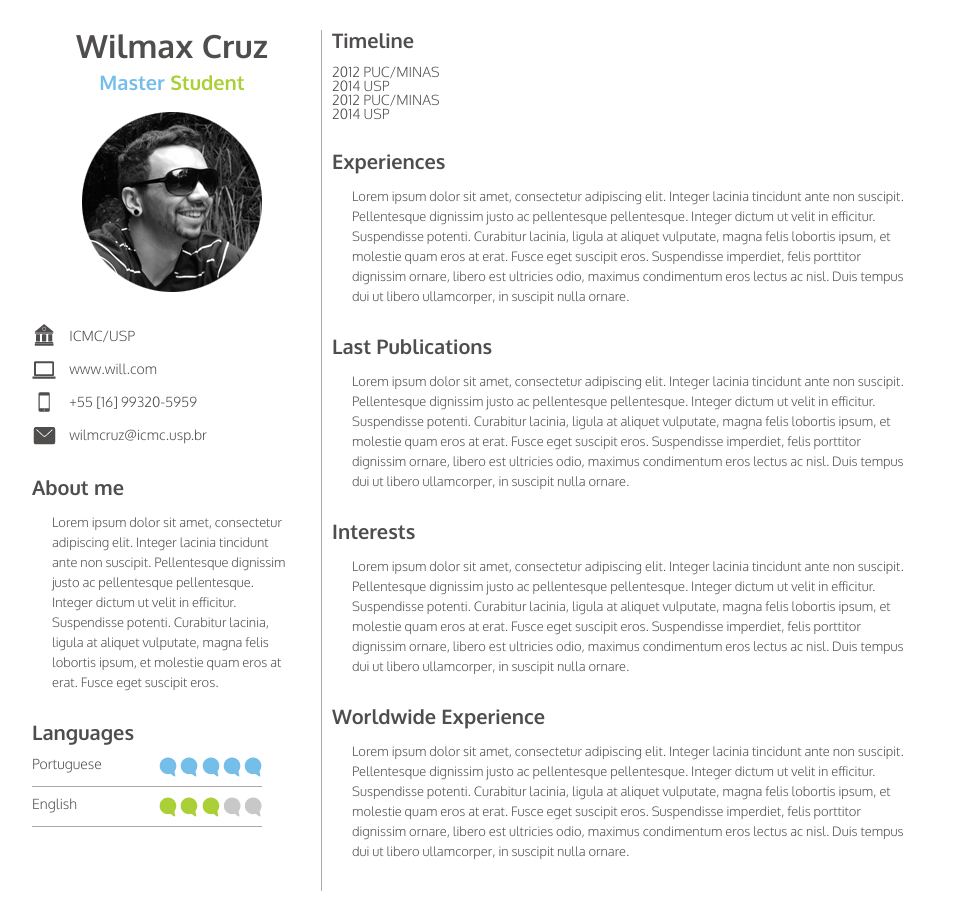
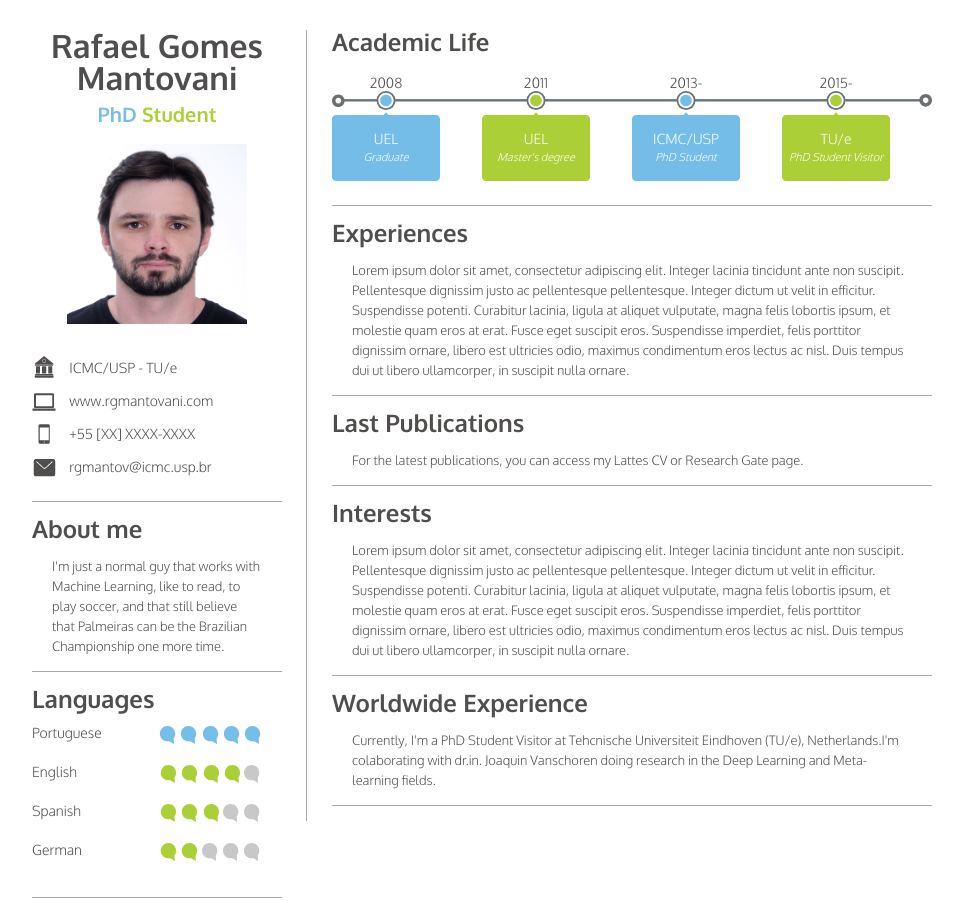
Before and after one commit to rgmantovani/webpage, a plain HTML site: page site/index.html in a window 1280 px wide. Shown: the whole page, without its empty margins (158-1121 px from the left). Drawn offline with Linux system fonts and the light colour scheme.

Commit message:
RG: first changes with my personal data

```diff
--- a/site/css/general.css
+++ b/site/css/general.css
@@ -59,7 +59,7 @@ body {
 .col-left {
 	position: absolute;
 	left: 0;
-	width: 280px;
+	width: 250px;
 }
 
 .col-right {
@@ -68,16 +68,19 @@ body {
 	width: 600px;
 	border: 0;
 	border-left: 1px solid #aaa;
-	padding-left: 10px;
+	padding-left: 25px;
 }
 
 .area {
-	margin-bottom: 30px;
+	padding-bottom: 15px;
+	border: 0;
+	border-bottom: 1px solid #aaa;
+	margin-bottom: 15px;
 }
 
 h1.title {
 	font-weight: 700;
-	font-size: 20px;
+	font-size: 24px;
 	margin-bottom: 15px;
 }
 
@@ -147,7 +150,6 @@ h1.title {
 .lang {
 	padding-bottom: 15px;
 	margin-bottom: 10px;
-	border-bottom: 1px solid #aaa;
 	width: 230px;
 }
 
@@ -155,7 +157,7 @@ h1.title {
 	width: 18px;
 	height: 20px;
 	display: inline-block;
-	background:url("images/languages.png") no-repeat 0 0;
+	background:url("images/languages.svg") no-repeat 0 0;
 }
 
 .lang .check-blue {
@@ -165,3 +167,55 @@ h1.title {
 .lang .check-green {
 	background-position: -36px 0;
 }
+
+.academic-life {
+	height: 160px;
+}
+
+.academic-life ul.timeline {
+	margin-top: 40px;
+	position: relative;
+	width: 600px;
+	height: 13px;
+	background:url("images/timeline.svg") no-repeat 0 0;
+}
+
+.academic-life ul.timeline > li {
+	background: url("") no-repeat center 15px;
+	position: absolute;
+	top: -18px;
+	left: 0;
+	height: 105px;
+	width: 108px;
+}
+
+.academic-life ul.timeline > li.point1 {
+	background-image: url("images/point1.svg");
+}
+
+.academic-life ul.timeline > li.point2 {
+	background-image: url("images/point2.svg");
+}
+
+.academic-life .date {
+	left: 0;
+	top: 0;
+	display: block;
+	position: relative;
+	text-align: center;
+}
+
+.academic-life .institute {
+	color: #fff;
+	text-align: center;
+	display: block;
+	top: 39px;
+	left: 0;
+	position: relative;
+	line-height: 19px;
+}
+
+.academic-life .institute > span {
+	font-size: 11px;
+	font-style: italic;
+}
--- a/site/index.html
+++ b/site/index.html
@@ -2,7 +2,7 @@
 <html xmlns="http://www.w3.org/1999/xhtml">
 <head>
 	<meta http-equiv="Content-Type" content="text/html; charset=utf-8" />
-	<title>Wilmax Cruz</title>
+	<title>Rafael Gomes Mantovani personal webpage</title>
 	<link rel="shortcut icon" href="css/images/favicon.ico">
 	<link href='http://fonts.googleapis.com/css?family=Oxygen:300,400,700' rel='stylesheet' type='text/css'>
 	<link href="css/reset.css" rel="stylesheet" type="text/css" />
@@ -16,32 +16,32 @@
 	<div class="section">
 		<div class="col-left">
 			<div class="area">
-				<div class="name">Wilmax Cruz</div>
-				<div class="career"><span class="blue">Master</span> <span class="green">Student</span></div>
+				<div class="name">Rafael Gomes Mantovani</div>
+				<div class="career"><span class="blue">PhD</span> <span class="green">Student</span></div>
 				<div class="photo">
-					<img src="images/perfil.png" alt="Wilmax Cruz">
+					<img src="images/rgmantovani.jpg" alt="Rafael Gomes Mantovani">
 				</div>
 				<div class="contact">
 					<span class="icon place"></span>
-					<span class="info">ICMC/USP</span>
+					<span class="info">ICMC/USP - TU/e</span>
 				</div>
 				<div class="contact">
 					<span class="icon site"></span>
-					<span class="info">www.will.com</span>
+					<span class="info">www.rgmantovani.com</span>
 				</div>
 				<div class="contact">
 					<span class="icon phone"></span>
-					<span class="info">+55 [16] 99320-5959</span>
+					<span class="info">+55 [XX] XXXX-XXXX</span>
 				</div>
 				<div class="contact">
 					<span class="icon mail"></span>
-					<span class="info">wilmcruz@icmc.usp.br</span>
+					<span class="info">rgmantov@icmc.usp.br</span>
 				</div>
 			</div>
 			<div class="area">
 				<h1 class="title">About me</h1>
 				<p class="text about">
-					Lorem ipsum dolor sit amet, consectetur adipiscing elit. Integer lacinia tincidunt ante non suscipit. Pellentesque dignissim justo ac pellentesque pellentesque. Integer dictum ut velit in efficitur. Suspendisse potenti. Curabitur lacinia, ligula at aliquet vulputate, magna felis lobortis ipsum, et molestie quam eros at erat. Fusce eget suscipit eros.
+					I'm just a normal guy that works with Machine Learning, like to read, to play soccer, and that still believe that Palmeiras can be the Brazilian Championship one more time.
 				</p>
 			</div>
 			<div class="area">
@@ -63,6 +63,26 @@
 							<span class="icon check-green"></span>
 							<span class="icon check-green"></span>
 							<span class="icon check-green"></span>
+							<span class="icon check-green"></span>
+							<span class="icon"></span>
+						</div>
+					</li>
+					<li class="lang">
+						<span>Spanish<span>
+						<div class="right">
+							<span class="icon check-green"></span>
+							<span class="icon check-green"></span>
+							<span class="icon check-green"></span>
+							<span class="icon"></span>
+							<span class="icon"></span>
+						</div>
+					</li>
+					<li class="lang">
+						<span>German<span>
+						<div class="right">
+							<span class="icon check-green"></span>
+							<span class="icon check-green"></span>
+							<span class="icon"></span>
 							<span class="icon"></span>
 							<span class="icon"></span>
 						</div>
@@ -71,24 +91,36 @@
 			</div>
 		</div>
 		<div class="col-right">
-			<div class="area">
-				<h1 class="title">Timeline</h1>
-				<ul>
-					<li>
-						<span class="date">2012</span>
-						<span class="institute">PUC/MINAS</span>
+			<div class="area academic-life">
+				<h1 class="title">Academic Life</h1>
+				<ul class="timeline">
+					<li class="point1">
+						<span class="date">2008</span>
+						<span class="institute">UEL
+							<br/>
+							<span>Graduate</span>
+						</span>
 					</li>
-					<li>
-						<span class="date">2014</span>
-						<span class="institute">USP</span>
+					<li class="point2">
+						<span class="date">2011</span>
+						<span class="institute">UEL
+							<br/>
+							<span>Master's degree</span>
+						</span>
 					</li>
-					<li>
-						<span class="date">2012</span>
-						<span class="institute">PUC/MINAS</span>
+					<li class="point1">
+						<span class="date">2013-</span>
+						<span class="institute">ICMC/USP
+							<br/>
+							<span>PhD Student</span>
+						</span>
 					</li>
-					<li>
-						<span class="date">2014</span>
-						<span class="institute">USP</span>
+					<li class="point2">
+						<span class="date">2015-</span>
+						<span class="institute">TU/e
+							<br/>
+							<span>PhD Student Visitor</span>
+						</span>
 					</li>
 				</ul>
 			</div>
@@ -101,7 +133,9 @@
 			<div class="area">
 				<h1 class="title">Last Publications</h1>
 				<p class="text about">
-					Lorem ipsum dolor sit amet, consectetur adipiscing elit. Integer lacinia tincidunt ante non suscipit. Pellentesque dignissim justo ac pellentesque pellentesque. Integer dictum ut velit in efficitur. Suspendisse potenti. Curabitur lacinia, ligula at aliquet vulputate, magna felis lobortis ipsum, et molestie quam eros at erat. Fusce eget suscipit eros. Suspendisse imperdiet, felis porttitor dignissim ornare, libero est ultricies odio, maximus condimentum eros lectus ac nisl. Duis tempus dui ut libero ullamcorper, in suscipit nulla ornare.
+					For the latest publications, you can access my <a href=" http://lattes.cnpq.br/3753471203485400"> Lattes CV </a> or <a href="https://www.researchgate.net/profile/Rafael_Mantovani2"> Research Gate </a> page.
+
+
 				</p>
 			</div>
 			<div class="area">
@@ -113,7 +147,7 @@
 			<div class="area">
 				<h1 class="title">Worldwide Experience</h1>
 				<p class="text about">
-					Lorem ipsum dolor sit amet, consectetur adipiscing elit. Integer lacinia tincidunt ante non suscipit. Pellentesque dignissim justo ac pellentesque pellentesque. Integer dictum ut velit in efficitur. Suspendisse potenti. Curabitur lacinia, ligula at aliquet vulputate, magna felis lobortis ipsum, et molestie quam eros at erat. Fusce eget suscipit eros. Suspendisse imperdiet, felis porttitor dignissim ornare, libero est ultricies odio, maximus condimentum eros lectus ac nisl. Duis tempus dui ut libero ullamcorper, in suscipit nulla ornare.
+					Currently, I'm a PhD Student Visitor at Tehcnische Universiteit Eindhoven (TU/e), Netherlands.I'm colaborating with dr.in. Joaquin Vanschoren doing research in the Deep Learning and Meta-learning fields.
 				</p>
 			</div>
 		</div>
@@ -123,5 +157,12 @@
 <!-- JavaScript -->
 <script src="js/lib/jquery-2.1.1.js"></script>
 <script src="js/lib/jquery-ui.js"></script>
+<script type="text/javascript" >
+	var lenTimeline = $("ul.timeline").width() / $("ul.timeline > li").length;
+	$("ul.timeline > li").each(function(i)
+	{
+		$(this).css("left", (i * lenTimeline));
+	});
+</script>
 
 </html>
```
Also changed, not shown: site/css/images/languages.svg (added), site/css/images/point1.svg (added), site/css/images/point2.svg (added), site/css/images/timeline.svg (added), site/images/rgmantovani.jpg (added).
